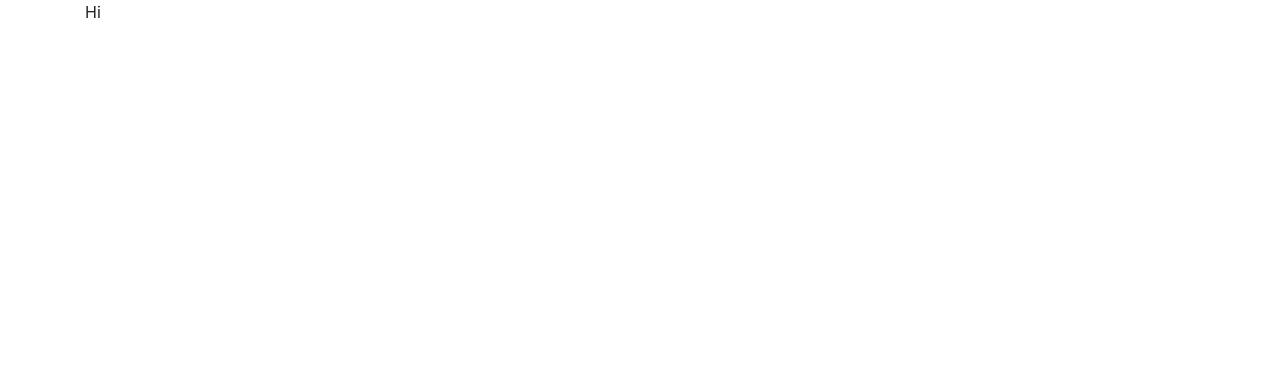
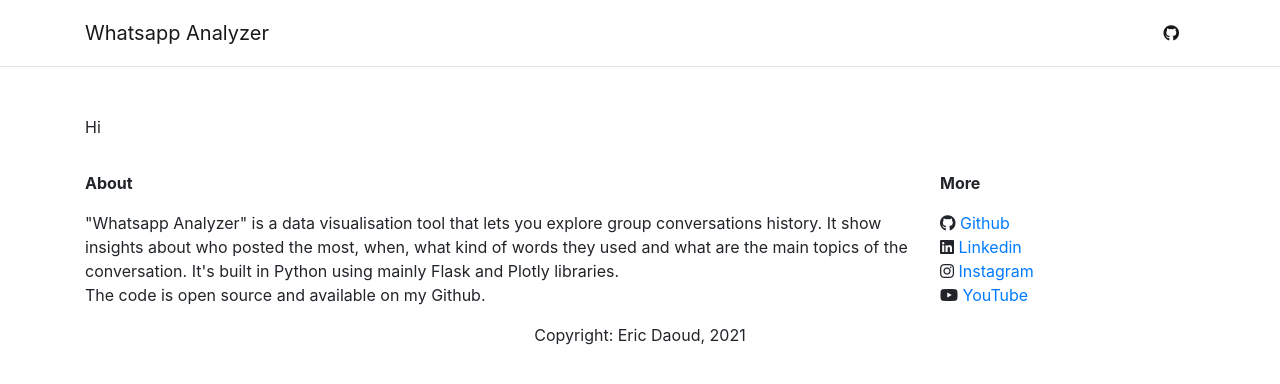
Before and after one commit to ericdaat/whatsapp-analyser, a Flask app: page / in a window 1280 px wide. Before the commit the part shown is almost empty. Shown: the top 384 px of the page. Run offline with Flask 2, Linux system fonts and the light colour scheme; parts of the project's set-up code (start-up, migrations or seed data) failed here and were passed over; some libraries are stand-ins or nearby versions.

Commit message:
better frontend

```diff
--- a/src/application/templates/base.html
+++ b/src/application/templates/base.html
@@ -1,5 +1,13 @@
 {% include "includes/head.html" %}
 
-<div class="container">
+<header>
+    {% include "includes/header.html" %}
+</header>
+
+<div class="container mt-5">
     {% block body %}{% endblock %}
 </div>
+
+<footer>
+    {% include "includes/footer.html" %}
+</footer>
--- a/src/application/templates/chat.html
+++ b/src/application/templates/chat.html
@@ -1,12 +1,9 @@
 {% extends "base.html" %}
 
 {% block body %}
-<h1>Analyse des messages</h1>
-
-<p>Les graphes suivants montrent l'activité de la conversation.</p>
+<h1>Conversation Insights</h1>
 
 {% for div in graph_divs %}
-    <h3>{{title}}</h3>
     {{div|safe}}
 {% endfor %}
 
--- /dev/null
+++ b/src/application/templates/includes/footer.html
@@ -0,0 +1,34 @@
+<footer div class="bg-white container">
+    <div class="row pt-3">
+       <div class="col-9">
+           <p class="font-weight-bold">About</p>
+           <p>
+               "Whatsapp Analyzer" is a data visualisation tool that lets you
+                explore group conversations history. It show insights about
+                who posted the most, when, what kind of words they used
+                and what are the main topics of the conversation.
+                It's built in Python using mainly Flask and Plotly libraries.
+                <br>The code is open source and available on my Github.
+           </p>
+       </div>
+
+        <div class="col-3">
+            <p class="font-weight-bold">More</p>
+
+            <ul class="list-unstyled">
+                <li class="list-item"><i class="fab fa-github"></i> <a href="">Github</a></li>
+                <li class="list-item"><i class="fab fa-linkedin"></i> <a href="">Linkedin</a></li>
+                <li class="list-item"><i class="fab fa-instagram"></i> <a href="">Instagram</a></li>
+                <li class="list-item"><i class="fab fa-youtube"></i> <a href="">YouTube</a></li>
+            </ul>
+        </div>
+
+    </div>
+
+    <div class="row text-center">
+        <div class="col">
+           <p>Copyright: Eric Daoud, 2021</p>
+       </div>
+    </div>
+
+</footer>
--- /dev/null
+++ b/src/application/templates/includes/header.html
@@ -0,0 +1,22 @@
+<nav class="navbar navbar-light bg-white border-bottom">
+    <div class="container">
+        <span class="navbar-brand mb-0">
+            <a class="navbar-brand" href="{{ url_for('home.index') }}">
+                Whatsapp Analyzer
+            </a>
+        </span>
+
+        <span class="navbar-text">
+            <ul class="nav nav-pills">
+
+                <li class="nav-text">
+                    <a class="nav-link" aria-current="page" href="" >
+                        <i class="fab fa-github"></i>
+                    </a>
+                </li>
+
+            </ul>
+        </span>
+
+    </div>
+</nav>
```
